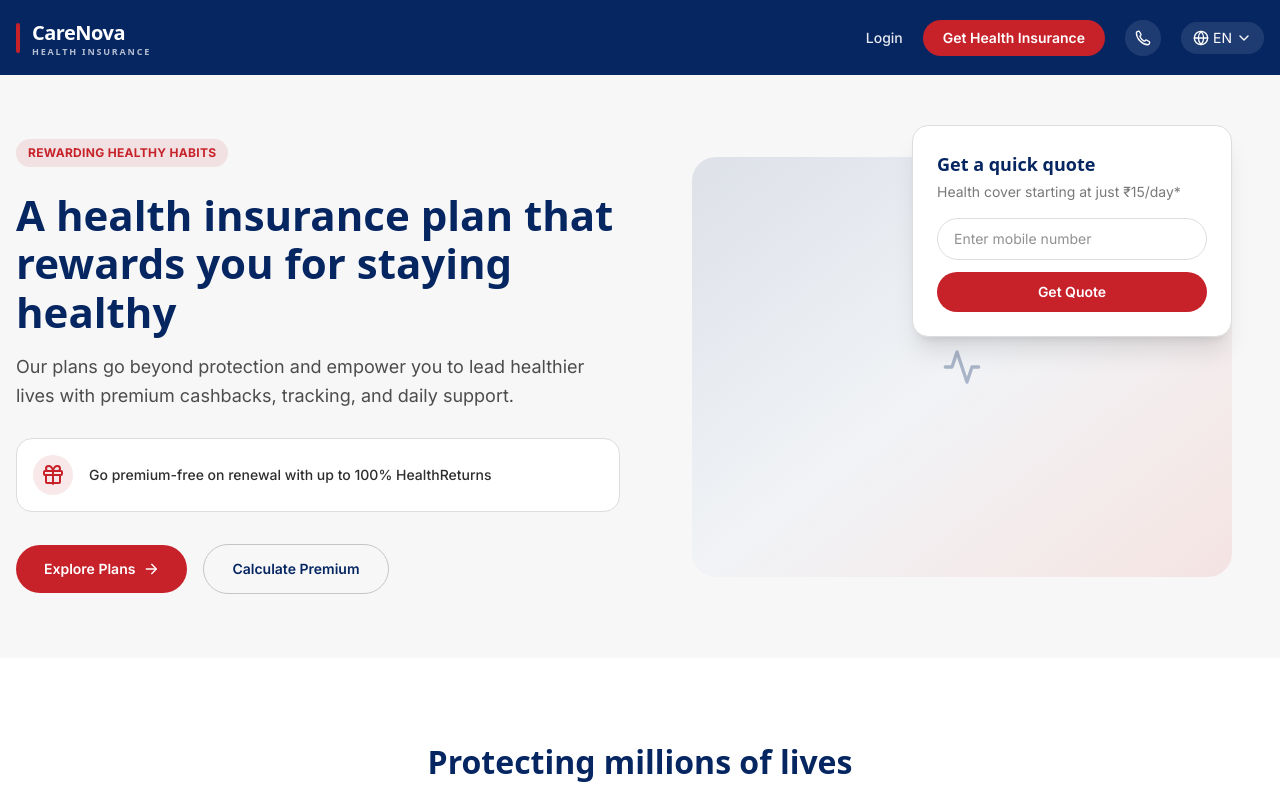
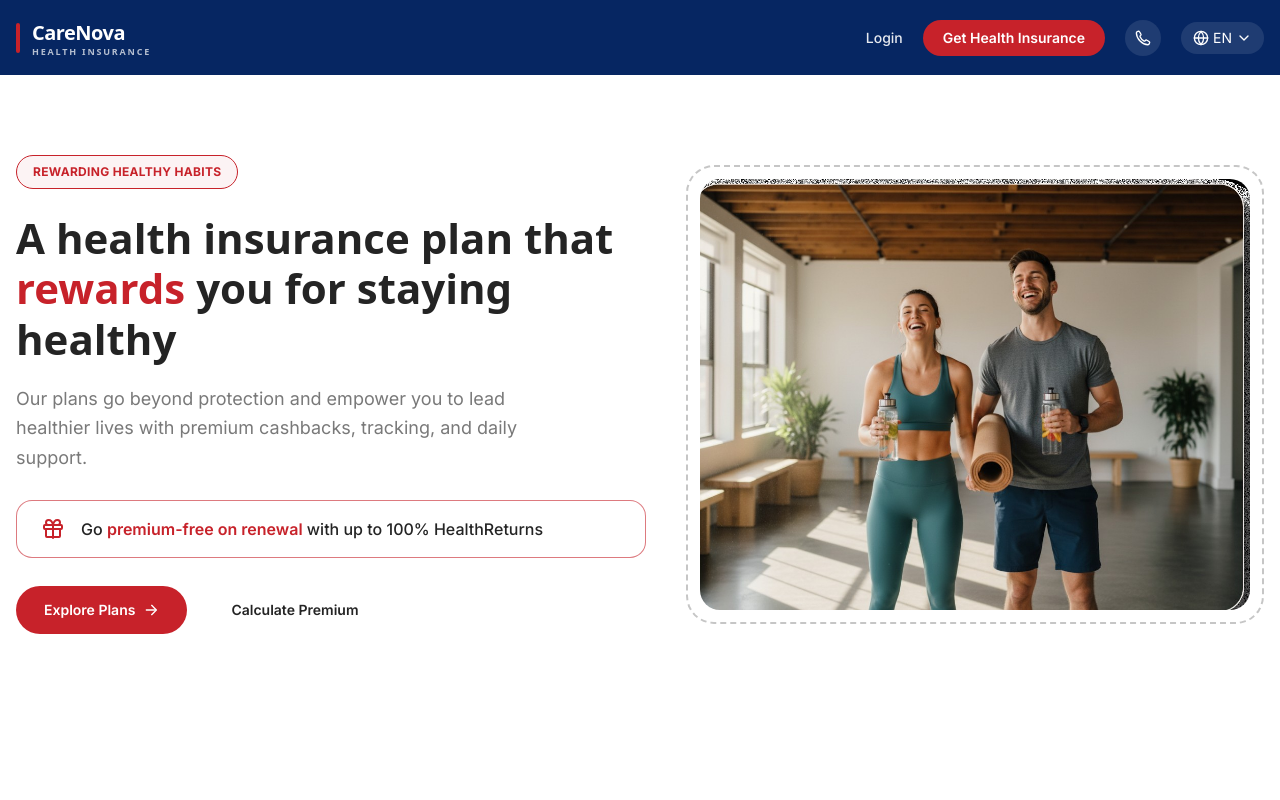
Before and after one commit to Dhamodharan-sw-dev/HLS, a React (Vite) app: page / in a window 1280 px wide. Shown: the top 800 px of the page. Built offline with nearby package versions, Linux system fonts and the light colour scheme; a web font is replaced by a local one.

Commit message:
Rebuild HeroSection from shared design screenshot; use real photo asset, drop fabricated quote-card widget

```diff
--- a/src/sections/HeroSection.tsx
+++ b/src/sections/HeroSection.tsx
@@ -1,38 +1,39 @@
-import { useState } from 'react'
 import { Container } from '../components/Container'
-import { PlaceholderMedia } from '../components/PlaceholderMedia'
 import { ArrowRightIcon, GiftIcon } from '../components/icons'
 
 export default function HeroSection() {
-  const [phone, setPhone] = useState('')
-
   return (
-    <section id="top" className="overflow-hidden bg-surface-50">
-      <Container className="!max-w-[1440px] py-12 lg:py-16">
-        <div className="grid gap-10 lg:grid-cols-2 lg:items-center">
+    <section id="top" className="overflow-hidden bg-white">
+      <Container className="!max-w-[1440px] py-14 lg:py-20">
+        <div className="grid gap-12 lg:grid-cols-[676fr_620fr] lg:items-center lg:gap-10">
           <div className="max-w-[676px]">
-            <span className="inline-flex items-center rounded-full bg-brand-red/10 px-3 py-1.5 text-xs font-bold tracking-wide text-brand-red">
+            <span className="inline-flex items-center rounded-full border border-brand-red bg-brand-red/5 px-4 py-2 text-xs font-bold tracking-wide text-brand-red">
               REWARDING HEALTHY HABITS
             </span>
 
-            <h1 className="mt-6 font-heading text-[32px] font-bold leading-[1.15] text-brand-navy sm:text-[40px] lg:text-[42px]">
-              A health insurance plan that rewards you for staying healthy
+            <h1 className="mt-6 font-heading text-[34px] font-bold leading-[1.2] text-ink-800 sm:text-[40px] lg:text-[42px]">
+              A health insurance plan that{' '}
+              <span className="text-brand-red">rewards</span> you for staying
+              healthy
             </h1>
-            <p className="mt-4 text-base leading-relaxed text-ink-500 sm:text-lg">
+
+            <p className="mt-5 max-w-[560px] text-base leading-relaxed text-ink-400 sm:text-lg">
               Our plans go beyond protection and empower you to lead healthier
               lives with premium cashbacks, tracking, and daily support.
             </p>
 
-            <div className="mt-7 flex items-center gap-4 rounded-2xl border border-ink-100 bg-white p-4">
-              <span className="grid h-10 w-10 flex-none place-items-center rounded-full bg-brand-red/10 text-brand-red">
-                <GiftIcon className="h-6 w-6" />
-              </span>
-              <p className="text-sm font-medium text-ink-700">
-                Go premium-free on renewal with up to 100% HealthReturns
+            <div className="mt-7 flex items-center gap-4 rounded-2xl border border-brand-red/60 bg-white px-6 py-4">
+              <GiftIcon className="h-6 w-6 flex-none text-brand-red" />
+              <p className="text-sm font-medium text-ink-800 sm:text-base">
+                Go{' '}
+                <span className="font-semibold text-brand-red">
+                  premium-free on renewal
+                </span>{' '}
+                with up to 100% HealthReturns
               </p>
             </div>
 
-            <div className="mt-8 flex flex-wrap items-center gap-4">
+            <div className="mt-7 flex flex-wrap items-center gap-4">
               <a
                 href="#insurance-plans"
                 className="inline-flex items-center gap-2 rounded-full bg-brand-red px-7 py-3.5 text-sm font-semibold text-white hover:bg-brand-red-dark"
@@ -42,42 +43,20 @@ export default function HeroSection() {
               </a>
               <a
                 href="#top"
-                className="inline-flex items-center gap-2 rounded-full border border-ink-200 px-7 py-3.5 text-sm font-semibold text-brand-navy hover:bg-white"
+                className="inline-flex items-center gap-2 rounded-full bg-white px-7 py-3.5 text-sm font-semibold text-ink-800 hover:bg-surface-50"
               >
                 Calculate Premium
               </a>
             </div>
           </div>
 
-          <div className="relative mx-auto w-full max-w-[540px] pt-8 sm:pt-0">
-            <PlaceholderMedia className="aspect-[540/420] w-full rounded-3xl" />
-
-            <div className="relative mt-6 w-full rounded-2xl border border-ink-100 bg-white p-6 shadow-xl sm:absolute sm:-top-8 sm:right-0 sm:mt-0 sm:w-[320px]">
-              <p className="font-heading text-lg font-semibold text-brand-navy">
-                Get a quick quote
-              </p>
-              <p className="mt-1 text-sm text-ink-400">
-                Health cover starting at just ₹15/day*
-              </p>
-              <form
-                className="mt-4 flex flex-col gap-3"
-                onSubmit={(e) => e.preventDefault()}
-              >
-                <input
-                  type="tel"
-                  inputMode="numeric"
-                  placeholder="Enter mobile number"
-                  value={phone}
-                  onChange={(e) => setPhone(e.target.value)}
-                  className="w-full rounded-full border border-ink-100 px-4 py-2.5 text-sm outline-none focus:border-brand-red"
-                />
-                <button
-                  type="submit"
-                  className="w-full rounded-full bg-brand-red py-2.5 text-sm font-semibold text-white hover:bg-brand-red-dark"
-                >
-                  Get Quote
-                </button>
-              </form>
+          <div className="mx-auto w-full max-w-[620px]">
+            <div className="rounded-[28px] border-2 border-dashed border-ink-200 p-3">
+              <img
+                src="assets/hero/couple-workout.jpg"
+                alt="A woman and man smiling together after a workout, holding water bottles and a yoga mat"
+                className="aspect-[1080/845] w-full rounded-[20px] object-cover"
+              />
             </div>
           </div>
         </div>
```
Also changed, not shown: public/assets/hero/couple-workout.jpg (added).
